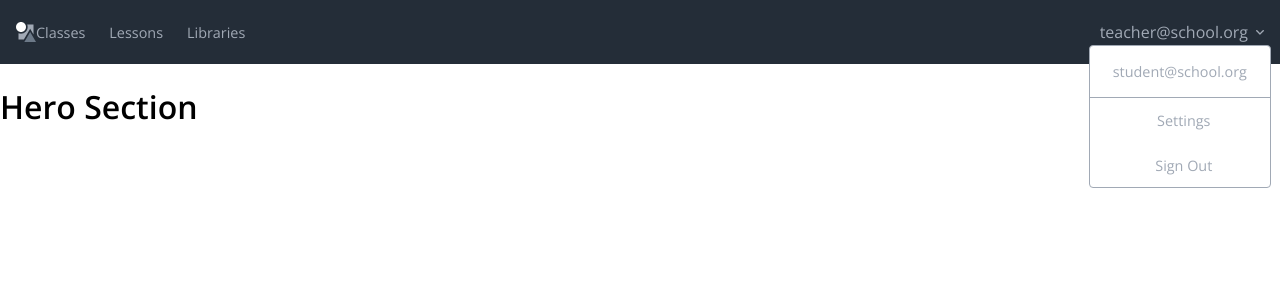
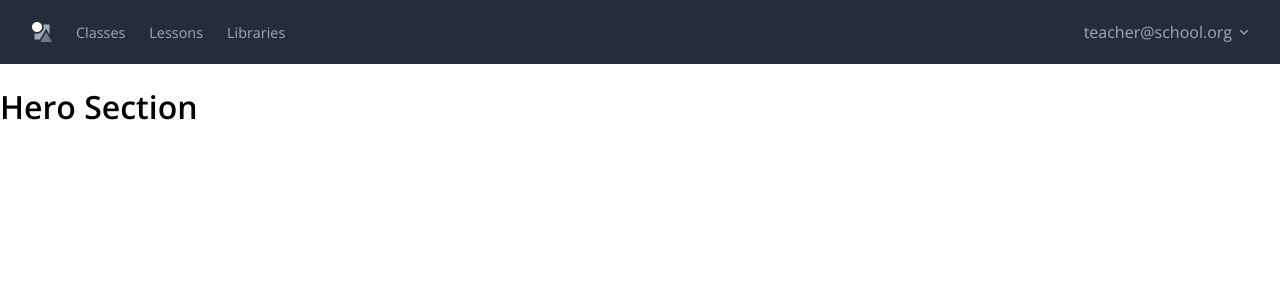
Before and after one commit to RupiSadhra/hapara_test, a React (Create React App) app: page / in a window 1280 px wide. Shown: the top 300 px of the page. Built offline with nearby package versions, Linux system fonts and the light colour scheme.

Commit message:
Dropdown menu working

```diff
--- a/src/components/Dropdown.js
+++ b/src/components/Dropdown.js
@@ -1,21 +1,30 @@
 import React from "react";
 
 const changeUser = () => {};
-const Dropdown = ({ menuLinks }) => {
+const Dropdown = ({ stateChanger, user, dropdown, menuLinks }) => {
+  const handleStateChange = () => {
+    user ? stateChanger(0) : stateChanger(1);
+  };
   const dropdownMenu = menuLinks.map((menuLink, index) => {
     if (index == 0) {
       return (
-        <li className="user-email" onClick={changeUser}>
+        <li key={index} className="user-email" onClick={handleStateChange}>
           {menuLink}
         </li>
       );
     } else {
-      return <li>{menuLink}</li>;
+      return <li key={index}>{menuLink}</li>;
     }
   });
   return (
     <>
-      <ul className="dropdown-container">{dropdownMenu}</ul>
+      <ul
+        className={`dropdown-container ${
+          dropdown ? "show-element" : "hide-element"
+        }`}
+      >
+        {dropdownMenu}
+      </ul>
     </>
   );
 };
--- a/src/components/Header.js
+++ b/src/components/Header.js
@@ -7,7 +7,7 @@ const Header = () => {
 
   return (
     <>
-      <TopMenu data={data[user]} />
+      <TopMenu data={data[user]} stateChanger={setUser} user={user} />
     </>
   );
 };
--- a/src/components/TopMenu.js
+++ b/src/components/TopMenu.js
@@ -1,11 +1,19 @@
-import React from "react";
+import React, { useState } from "react";
 import logo from "../images/logo.svg";
 import arrowUp from "../images/arrow-angle-up.svg";
 import arrowDown from "../images/arrow-angle-down.svg";
 import Dropdown from "./Dropdown";
 
-const TopMenu = ({ data }) => {
-  const showDropdown = () => {};
+const TopMenu = ({ data, stateChanger, user }) => {
+  const [dropdown, setDropdown] = useState(false);
+
+  const showDropdown = () => {
+    setDropdown(true);
+  };
+  const hideDropdown = () => {
+    setDropdown(false);
+  };
+
   const menuLinks = data.menuLinks.map((menuItem, index) => {
     return <li>{menuItem}</li>;
   });
@@ -14,13 +22,22 @@ const TopMenu = ({ data }) => {
     <>
       <nav className="navbar">
         <section class="menu-left centered">
-          <img src={logo}></img>
+          <img className="logo" src={logo}></img>
           <ul>{menuLinks}</ul>
         </section>
-        <section onMouseEnter={showDropdown} className="menu-right centered">
+        <section
+          onMouseEnter={showDropdown}
+          onMouseLeave={hideDropdown}
+          className="menu-right centered"
+        >
           {data.currentProfile}
           <img className="arrow" src={arrowDown}></img>
-          <Dropdown menuLinks={data.dropdownLinks} />
+          <Dropdown
+            stateChanger={stateChanger}
+            user={user}
+            dropdown={dropdown}
+            menuLinks={data.dropdownLinks}
+          />
         </section>
       </nav>
     </>
--- a/src/index.css
+++ b/src/index.css
@@ -35,11 +35,12 @@ body {
   font-size: 0.9rem;
 }
 .menu-left {
-  padding-left: 1rem;
+  padding-left: 2rem;
 }
 .menu-right {
-  padding-right: 1rem;
+  padding-right: 2rem;
   position: relative;
+  cursor: pointer;
 }
 .arrow {
   padding-left: 0.5rem;
@@ -66,8 +67,11 @@ body {
   padding: 1rem 2rem;
 }
 .show-element {
-  display: flex;
+  opacity: 1;
 }
 .hide-element {
-  display: none;
+  opacity: 0;
 }
+.logo {
+  margin-right: 1.5rem;
+}
```
